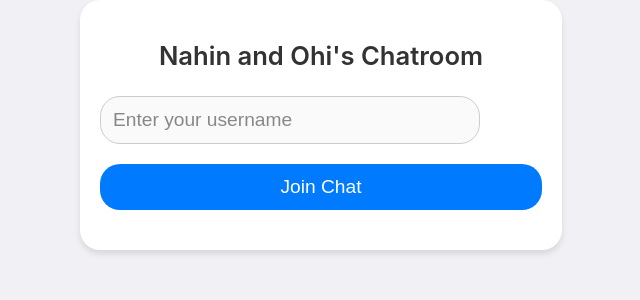
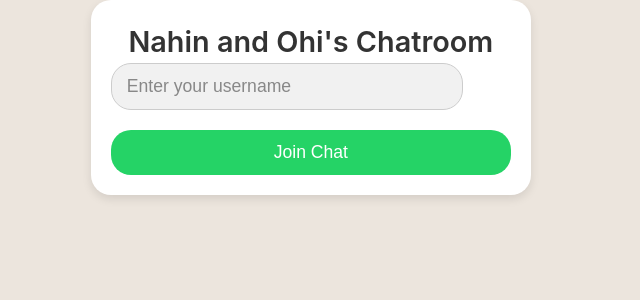
Before and after one commit to nahiin/nahin-ohi-chat, a React (Vite) app: page / in a window 1280 px wide. Shown: the top 300 px of the page, without its empty margins (339-979 px from the left). Built offline with nearby package versions, Linux system fonts and the light colour scheme; no server answers.

Commit message:
Update App.css

```diff
--- a/src/App.css
+++ b/src/App.css
@@ -3,7 +3,10 @@
   line-height: 1.5;
   font-weight: 400;
   color-scheme: light dark;
-  background-color: #f0f0f5;
+  background-color: #ece5dd;
+  --primary-color: #25d366;
+  --message-sent-color: #128c7e;
+  --message-received-color: #ffffff;
 }
 
 body {
@@ -12,57 +15,64 @@ body {
   justify-content: center;
   align-items: flex-start;
   height: 100vh;
-  background-color: #f0f0f5;
+  background-color: #ece5dd;
 }
 
 .App {
-  max-width: 500px;
   width: 100%;
+  max-width: 400px;
   height: 100%;
   display: flex;
   flex-direction: column;
-  background-color: white;
+  background-color: #ffffff;
   border-radius: 20px;
-  box-shadow: 0 4px 6px rgba(0, 0, 0, 0.1);
+  box-shadow: 0 4px 10px rgba(0, 0, 0, 0.1);
   overflow: hidden;
-  padding: 20px;
-  position: relative;
+}
+
+header {
+  background-color: #075e54;
+  color: #fff;
+  padding: 15px;
+  text-align: center;
+  font-size: 1.2em;
+  font-weight: bold;
+  border-radius: 20px 20px 0 0;
 }
 
 h1 {
-  font-size: 1.6em;
-  font-weight: 600;
-  text-align: center;
-  margin-bottom: 20px;
-  color: #333;
+  margin: 0;
 }
 
 input {
   border: 1px solid #ccc;
   border-radius: 20px;
-  padding: 12px;
-  font-size: 1.2em;
+  padding: 12px 15px;
+  font-size: 1.1em;
   width: 100%;
-  background-color: #fafafa;
+  background-color: #f1f1f1;
+  color: #333;
   margin-bottom: 20px;
-  color: #333;
+}
+
+input::placeholder {
+  color: #888;
 }
 
 button {
   border-radius: 20px;
   border: none;
   padding: 12px 24px;
-  font-size: 1.2em;
-  background-color: #007aff;
+  font-size: 1.1em;
+  background-color: var(--primary-color);
   color: white;
   cursor: pointer;
   transition: background-color 0.3s ease;
   width: 100%;
-  margin-bottom: 20px;
 }
 
 button:hover {
-  background-color: #005bb5;
+  background-color: #128c7e;
 }
 
 button:focus {
@@ -74,13 +84,12 @@ button:focus {
   display: flex;
   flex-direction: column;
   height: 100%;
-  overflow: hidden;
 }
 
 .messages {
   flex: 1;
   overflow-y: auto;
-  padding: 10px;
+  padding: 20px;
   display: flex;
   flex-direction: column;
   justify-content: flex-end;
@@ -90,19 +99,21 @@ button:focus {
   padding: 12px 18px;
   border-radius: 20px;
   margin-bottom: 12px;
+  font-size: 1em;
   max-width: 75%;
-  font-size: 1.1em;
   display: inline-block;
+  word-wrap: break-word;
 }
 
 .message.left {
-  background-color: #e5e5ea;
+  background-color: var(--message-received-color);
+  color: #000;
   margin-left: 10px;
   text-align: left;
 }
 
 .message.right {
-  background-color: #007aff;
+  background-color: var(--message-sent-color);
   color: white;
   margin-right: 10px;
   text-align: right;
@@ -116,33 +127,29 @@ button:focus {
   bottom: 0;
   left: 0;
   width: 100%;
-  background-color: white;
+  background-color: #ffffff;
   padding: 12px;
-  box-shadow: 0 -4px 6px rgba(0, 0, 0, 0.1);
+  box-shadow: 0 -4px 10px rgba(0, 0, 0, 0.1);
 }
 
 input[type="text"] {
   border: 1px solid #ccc;
   border-radius: 20px;
-  padding: 12px;
-  font-size: 1.2em;
+  padding: 12px 15px;
+  font-size: 1.1em;
   width: 80%;
-  background-color: #fafafa;
+  background-color: #f1f1f1;
 }
 
 input[type="text"]:focus {
   outline: none;
-  border-color: #007aff;
+  border-color: var(--primary-color);
 }
 
 @media (max-width: 600px) {
   .App {
     width: 100%;
     height: 100%;
-    border-radius: 25px;
-  }
-
-  h1 {
-    font-size: 1.5em;
+    border-radius: 20px;
   }
 }
```
